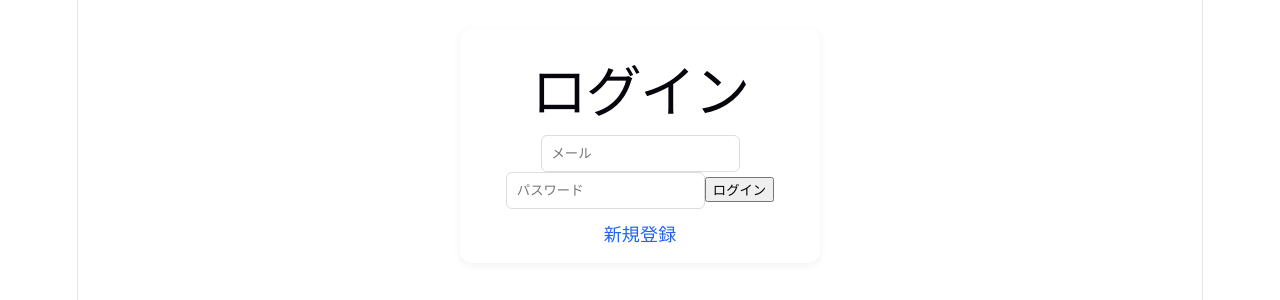
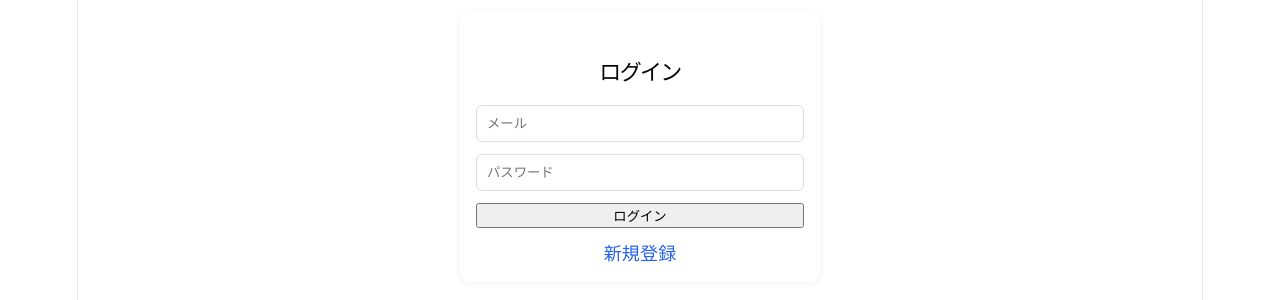
Before and after one commit to tokoMatsubara/Nippo_group7, a React app in the folder frontend/: page /login in a window 1280 px wide. Shown: the part 246-546 px from the top of the page. Built offline with nearby package versions, Linux system fonts and the light colour scheme; the HTML template or start-up script is replaced by a standard one.

Commit message:
微調整

```diff
--- a/frontend/src/pages/Login.jsx
+++ b/frontend/src/pages/Login.jsx
@@ -49,9 +49,9 @@ export default function Login() {
 
             <div className="loginBox card">
 
-                <h1>ログイン</h1>
+                <h1 className="loginTitle">ログイン</h1>
 
-                <form onSubmit={handleLogin}>
+                <form className="loginForm" onSubmit={handleLogin}>
 
                     <input
                         className="loginInput"
--- a/frontend/src/pages/Register.jsx
+++ b/frontend/src/pages/Register.jsx
@@ -1,3 +1,5 @@
+// 新規登録画面
+
 import "../styles/Register.css";
 import React, { useState } from "react";
 import { Link } from "react-router-dom";
```
